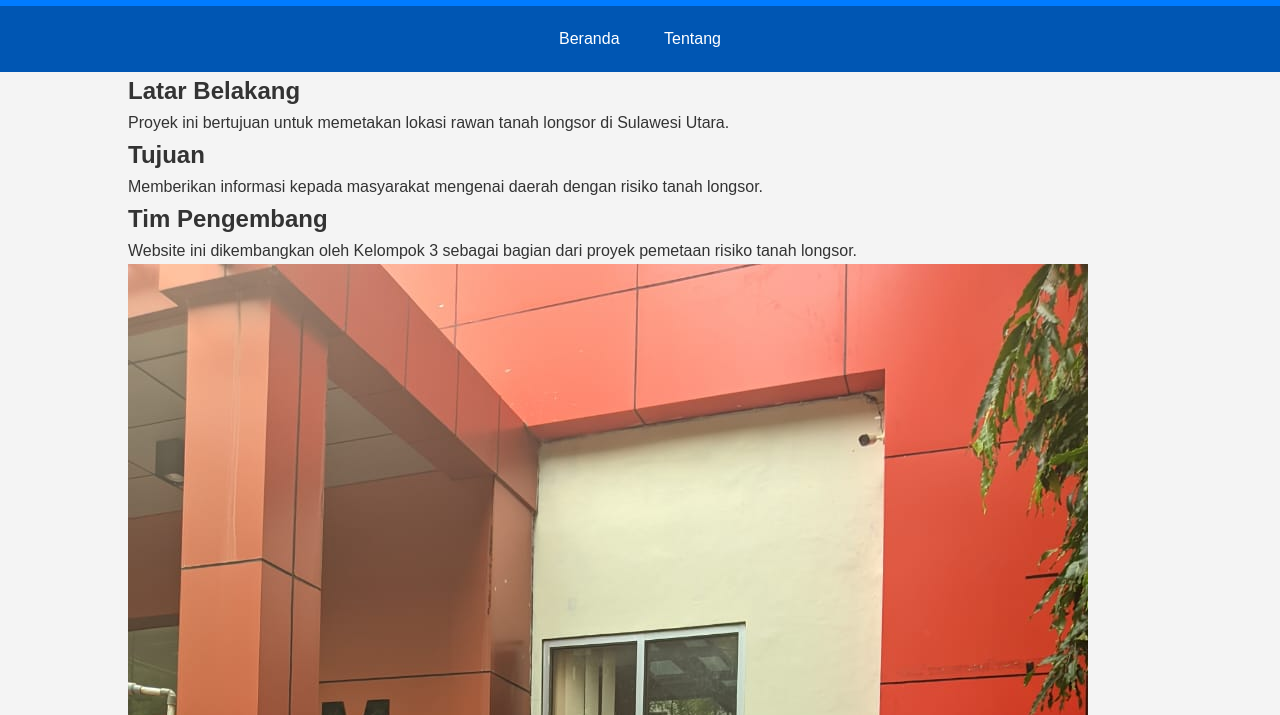
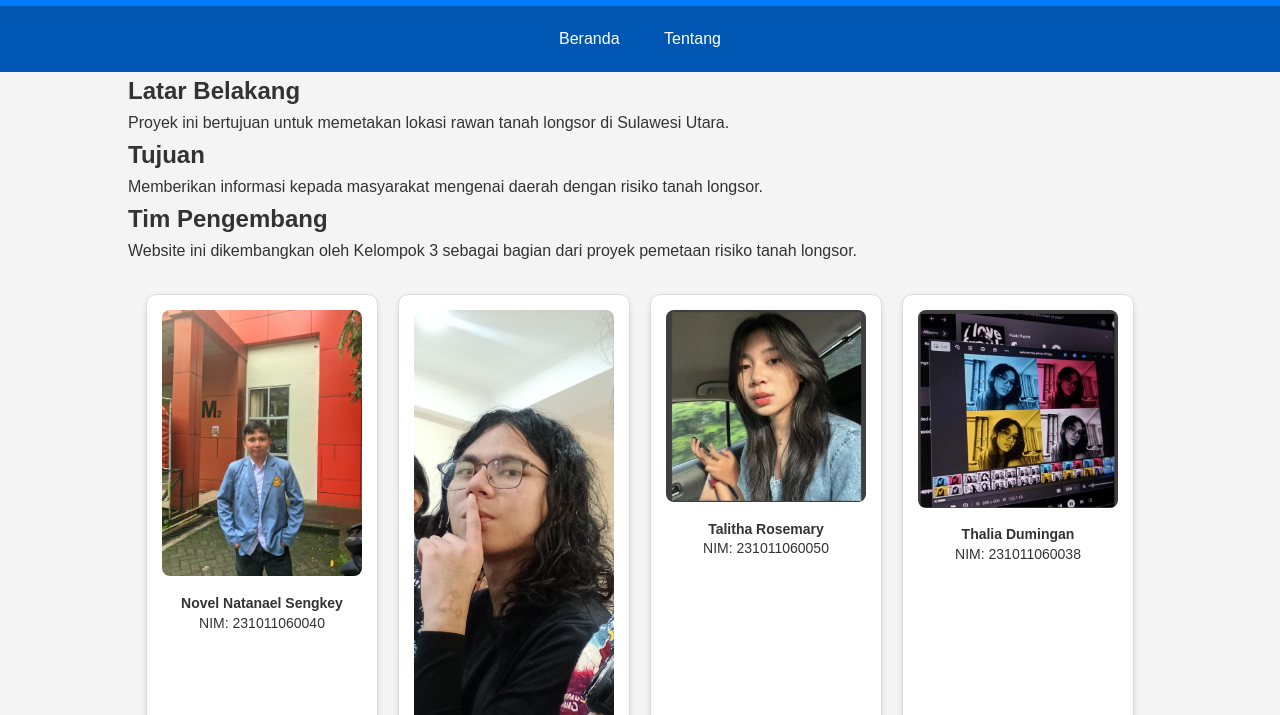
Before and after one commit to NOVEL1511/Map-Longsor-Sulut, a plain HTML site: page about.html in a window 1280 px wide. Shown: the part 85-800 px from the top of the page. Drawn offline with Linux system fonts and the light colour scheme.

Commit message:
Update style.css

```diff
--- a/css/style.css
+++ b/css/style.css
@@ -59,3 +59,45 @@ footer {
     color: white;
     margin-top: 20px;
 }
+
+/* Leaflet search */
+.leaflet-control-geocoder {
+    margin-top: 50px !important; /* geser ke bawah agar tidak menutupi tombol fullscreen */
+}
+
+/* === Tambahan untuk about.html: Anggota Kelompok === */
+.anggota-container {
+    display: flex;
+    flex-wrap: wrap;
+    justify-content: center;
+    gap: 20px;
+    margin-top: 30px;
+    margin-bottom: 40px;
+}
+
+.anggota {
+    width: 200px;
+    background-color: #ffffff;
+    border: 1px solid #ddd;
+    border-radius: 10px;
+    text-align: center;
+    padding: 15px;
+    box-shadow: 0 2px 5px rgba(0,0,0,0.1);
+    transition: transform 0.2s ease;
+}
+
+.anggota:hover {
+    transform: scale(1.03);
+}
+
+.anggota img {
+    width: 100%;
+    height: auto;
+    border-radius: 8px;
+    margin-bottom: 10px;
+}
+
+.anggota p {
+    font-size: 14px;
+    line-height: 1.4;
+}
```
